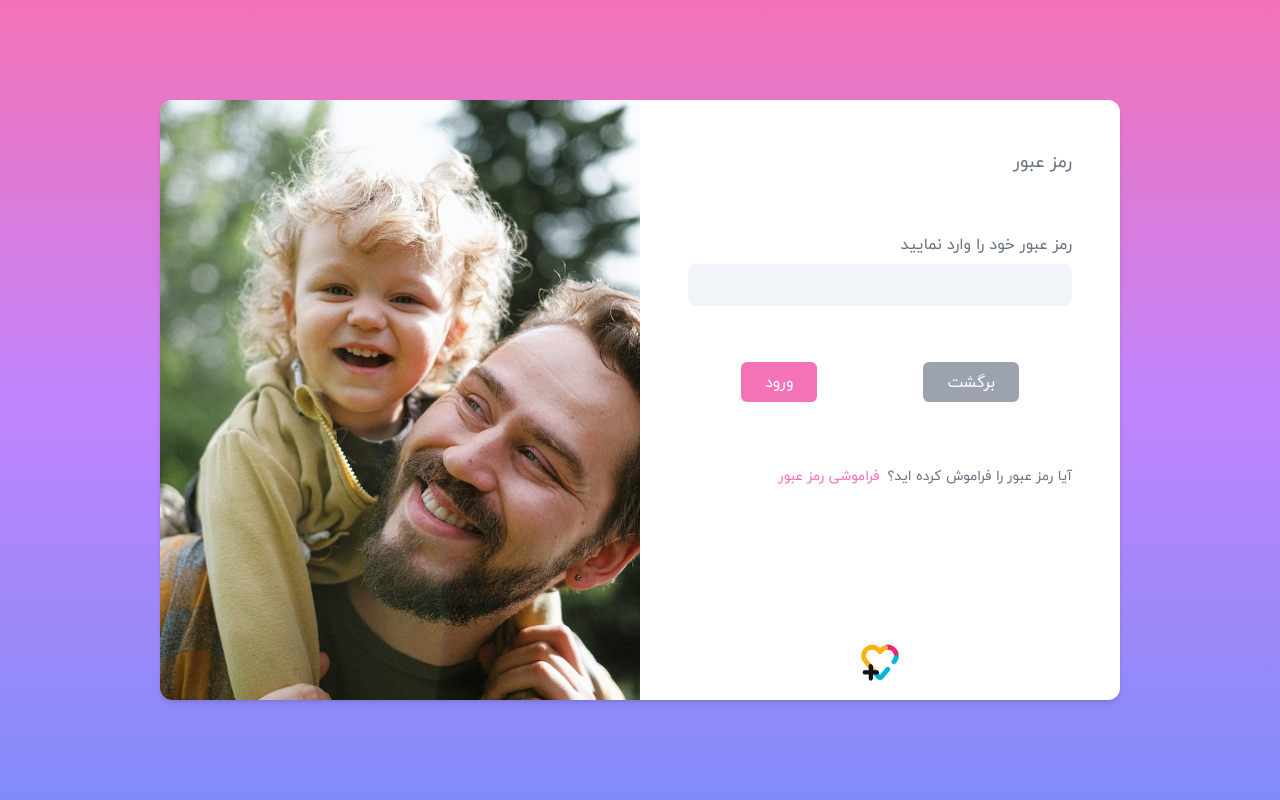
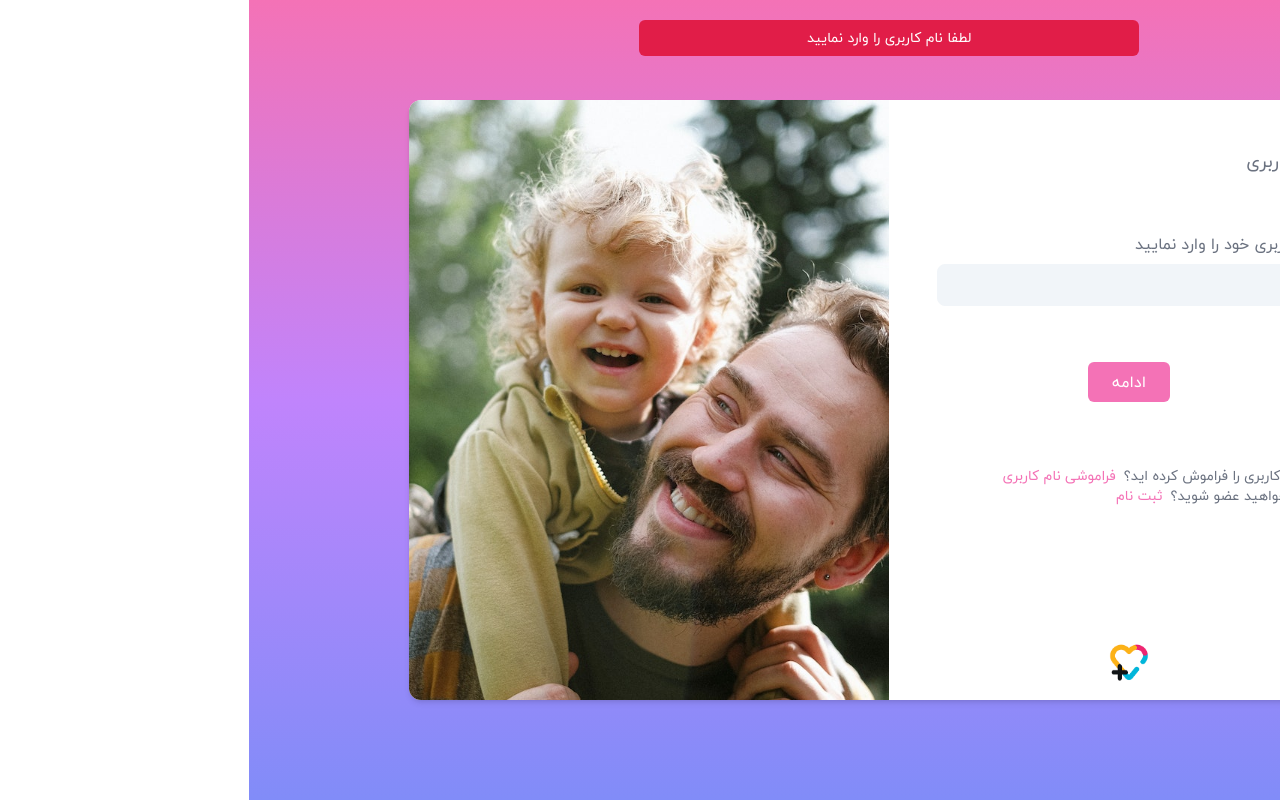
Before and after one commit to mortezapro/Medical-Project-With-ReactJs, a React (Create React App) app in the folder client/: page /login in a window 1280 px wide. Both pictures are taken after a click on the button "ادامه". Built offline with nearby package versions, Linux system fonts and the light colour scheme.

Commit message:
refactor login page

```diff
--- /dev/null
+++ b/client/src/components/common/alert/Error.jsx
@@ -0,0 +1,11 @@
+const Error = ({ message }) => {
+  return (
+    <div className="min-w-[500px] absolute top-5 left-1/2 -translate-x-1/2 block">
+      <p className="bg-rose-600 text-white py-2 px-4 rounded-md text-sm flex justify-center items-center">
+        {message}
+      </p>
+    </div>
+  );
+};
+
+export default Error;
--- /dev/null
+++ b/client/src/pages/login/Form.jsx
@@ -0,0 +1,37 @@
+import { useState } from "react";
+import { Username, Password } from "./";
+import Error from "components/common/alert/Error";
+
+import logo from "../../assets/images/logo/logo-sm.png";
+
+export const Form = () => {
+  const [formStep, setFormStep] = useState("");
+  const [username, setUsername] = useState("");
+  const [showError, setShowError] = useState({ status: false, message: "" });
+
+  return (
+    <>
+      {showError.status && <Error message={showError.message} />}
+      <div className="w-full py-5 px-4 text-gray-500 relative md:w-1/2 md:py-6 md:px-5 lg:py-10 xl:px-10">
+        <div className="flex flex-nowrap overflow-hidden">
+          {/* username */}
+          <Username
+            formStep={formStep}
+            setFormStep={setFormStep}
+            username={username}
+            setUsername={setUsername}
+            setShowError={setShowError}
+          />
+          {/* password */}
+          <Password formStep={formStep} setFormStep={setFormStep} />
+        </div>
+        {/* logo */}
+        <img
+          src={logo}
+          alt="logo-image"
+          className="absolute w-10 bottom-4 left-1/2 -translate-x-1/2 xl:w-12"
+        />
+      </div>
+    </>
+  );
+};
--- a/client/src/pages/login/Login.jsx
+++ b/client/src/pages/login/Login.jsx
@@ -1,103 +1,11 @@
-import { useState } from "react";
-
-// images
-import logo from "../../assets/images/logo/logo-sm.png";
-import baby from "../../assets/images/auth/baby.jpg";
+import { Form, SidebarImage } from "./";
 
 export const Login = () => {
-  const [formStep, setFormStep] = useState("");
-
   return (
     <div className="w-full h-screen overflow-hidden bg-gradient-to-t from-indigo-400 via-purple-400 to-pink-400 flex justify-center items-center">
       <div className="bg-white w-11/12 h-3/4 rounded-xl shadow-md overflow-hidden flex lg:w-3/4">
-        {/* form */}
-        <div className="w-full py-5 px-4 text-gray-500 relative md:w-1/2 md:py-6 md:px-5 lg:py-10 xl:px-10">
-          <div className="flex flex-nowrap overflow-hidden">
-            {/* username */}
-            <div
-              className={`min-w-full p-2 transition-all duration-500 ${formStep}`}
-            >
-              <p className="xl:text-lg">نام کاربری</p>
-              <div className="mt-14 flex flex-col text-sm xl:text-base">
-                <label htmlFor="username">نام کاربری خود را وارد نمایید</label>
-                <input
-                  type="text"
-                  name="username"
-                  id="username"
-                  className="input mt-2 text-left"
-                />
-              </div>
-              <div className="mt-14 flex justify-center text-sm xl:text-base">
-                <button
-                  className="bg-pink-400 text-white py-2 px-6 rounded-md outline-none hover:opacity-80"
-                  onClick={() => setFormStep("translate-x-full")}
-                >
-                  ادامه
-                </button>
-              </div>
-              {/* helps */}
-              <div className="mt-16">
-                <div className="text-xs flex flex-col sm:flex-row sm:items-center xl:text-sm">
-                  <p>آیا نام کاربری را فراموش کرده اید؟</p>
-                  <a href="#" className="text-pink-400 sm:mr-2">
-                    فراموشی نام کاربری
-                  </a>
-                </div>
-                <div className="text-xs flex flex-col sm:flex-row sm:items-center xl:text-sm">
-                  <p>آیا میخواهید عضو شوید؟</p>
-                  <a href="#" className="text-pink-400 sm:mr-2">
-                    ثبت نام
-                  </a>
-                </div>
-              </div>
-            </div>
-            {/* password */}
-            <div
-              className={`min-w-full p-2 transition-all duration-500 ${formStep}`}
-            >
-              <p className="xl:text-lg">رمز عبور</p>
-              <div className="mt-14 flex flex-col text-sm xl:text-base">
-                <label htmlFor="password">رمز عبور خود را وارد نمایید</label>
-                <input
-                  type="text"
-                  name="password"
-                  id="password"
-                  className="input mt-2 text-left"
-                />
-              </div>
-              <div className="mt-14 flex justify-around text-sm xl:text-base">
-                <button
-                  className="bg-gray-400 text-white py-2 px-6 rounded-md outline-none hover:opacity-80"
-                  onClick={() => setFormStep("translate-x-0")}
-                >
-                  برگشت
-                </button>
-                <button className="bg-pink-400 text-white py-2 px-6 rounded-md outline-none hover:opacity-80">
-                  ورود
-                </button>
-              </div>
-              {/* helps */}
-              <div className="mt-16">
-                <div className="text-xs flex flex-col sm:flex-row sm:items-center xl:text-sm">
-                  <p>آیا رمز عبور را فراموش کرده اید؟</p>
-                  <a href="#" className="text-pink-400 sm:mr-2">
-                    فراموشی رمز عبور
-                  </a>
-                </div>
-              </div>
-            </div>
-          </div>
-          {/* logo */}
-          <img
-            src={logo}
-            alt="logo-image"
-            className="absolute w-10 bottom-4 left-1/2 -translate-x-1/2 xl:w-12"
-          />
-        </div>
-        {/* image */}
-        <div className="hidden md:block md:w-1/2">
-          <img src={baby} alt="baby-smile-image" className="w-full" />
-        </div>
+        <Form />
+        <SidebarImage />
       </div>
     </div>
   );
--- /dev/null
+++ b/client/src/pages/login/Password.jsx
@@ -0,0 +1,37 @@
+export const Password = ({ formStep, setFormStep }) => {
+  return (
+    <div className={`min-w-full p-2 transition-all duration-500 ${formStep}`}>
+      <p className="xl:text-lg">رمز عبور</p>
+      <div className="mt-14 flex flex-col text-sm xl:text-base">
+        <label htmlFor="password">رمز عبور خود را وارد نمایید</label>
+        <input
+          type="text"
+          name="password"
+          id="password"
+          className="input mt-2 text-left"
+          style={{ direction: "ltr" }}
+        />
+      </div>
+      <div className="mt-14 flex justify-around text-sm xl:text-base">
+        <button
+          className="bg-gray-400 text-white py-2 px-6 rounded-md outline-none hover:opacity-80"
+          onClick={() => setFormStep("translate-x-0")}
+        >
+          برگشت
+        </button>
+        <button className="bg-pink-400 text-white py-2 px-6 rounded-md outline-none hover:opacity-80">
+          ورود
+        </button>
+      </div>
+      {/* helps */}
+      <div className="mt-16">
+        <div className="text-xs flex flex-col sm:flex-row sm:items-center xl:text-sm">
+          <p>آیا رمز عبور را فراموش کرده اید؟</p>
+          <a href="#" className="text-pink-400 sm:mr-2">
+            فراموشی رمز عبور
+          </a>
+        </div>
+      </div>
+    </div>
+  );
+};
--- /dev/null
+++ b/client/src/pages/login/SidebarImage.jsx
@@ -0,0 +1,9 @@
+import baby from "../../assets/images/auth/baby.jpg";
+
+export const SidebarImage = () => {
+  return (
+    <div className="hidden md:block md:w-1/2">
+      <img src={baby} alt="baby-smile-image" className="w-full" />
+    </div>
+  );
+};
--- /dev/null
+++ b/client/src/pages/login/Username.jsx
@@ -0,0 +1,62 @@
+export const Username = ({
+  formStep,
+  setFormStep,
+  username,
+  setUsername,
+  setShowError,
+}) => {
+  const nextSlide = () => {
+    username
+      ? setFormStep("translate-x-full")
+      : setShowError({
+          status: true,
+          message: "لطفا نام کاربری را وارد نمایید",
+        });
+  };
+
+  const handleChange = (e) => {
+    setUsername(e.target.value);
+    setShowError({ status: false, message: "" });
+  };
+
+  return (
+    <div className={`min-w-full p-2 transition-all duration-500 ${formStep}`}>
+      <p className="xl:text-lg">نام کاربری</p>
+      <div className="mt-14 flex flex-col text-sm xl:text-base">
+        <label htmlFor="username">نام کاربری خود را وارد نمایید</label>
+        <input
+          type="text"
+          name="username"
+          id="username"
+          value={username}
+          onChange={handleChange}
+          className="input mt-2 text-left"
+          style={{ direction: "ltr" }}
+        />
+      </div>
+      <div className="mt-14 flex justify-center text-sm xl:text-base">
+        <button
+          className="bg-pink-400 text-white py-2 px-6 rounded-md outline-none hover:opacity-80"
+          onClick={nextSlide}
+        >
+          ادامه
+        </button>
+      </div>
+      {/* helps */}
+      <div className="mt-16">
+        <div className="text-xs flex flex-col sm:flex-row sm:items-center xl:text-sm">
+          <p>آیا نام کاربری را فراموش کرده اید؟</p>
+          <a href="#" className="text-pink-400 sm:mr-2">
+            فراموشی نام کاربری
+          </a>
+        </div>
+        <div className="text-xs flex flex-col sm:flex-row sm:items-center xl:text-sm">
+          <p>آیا میخواهید عضو شوید؟</p>
+          <a href="#" className="text-pink-400 sm:mr-2">
+            ثبت نام
+          </a>
+        </div>
+      </div>
+    </div>
+  );
+};
--- a/client/src/pages/login/index.js
+++ b/client/src/pages/login/index.js
@@ -1 +1,5 @@
 export { Login } from "./Login";
+export { Form } from "./Form";
+export { SidebarImage } from "./SidebarImage";
+export { Username } from "./Username";
+export { Password } from "./Password";
```
